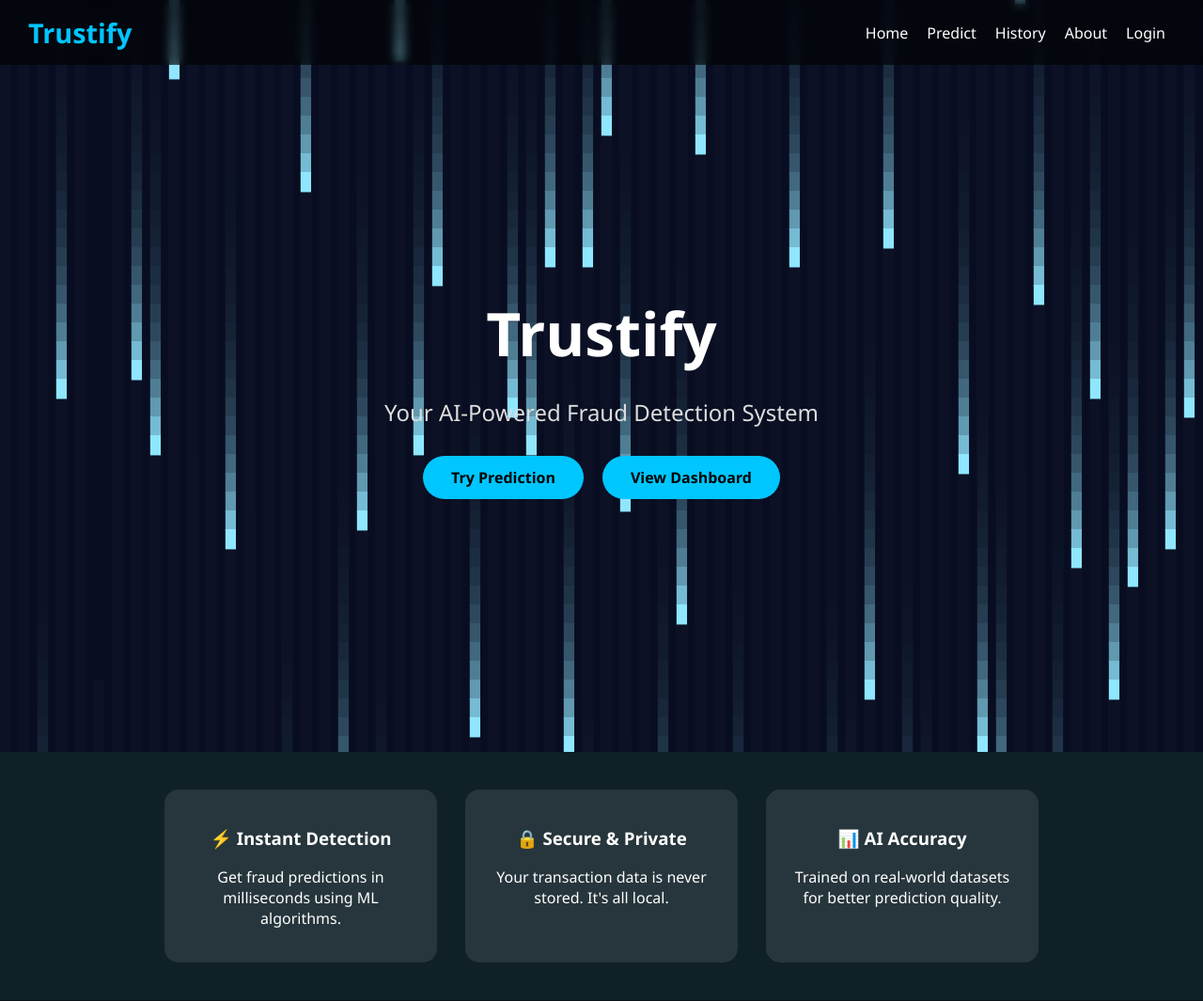
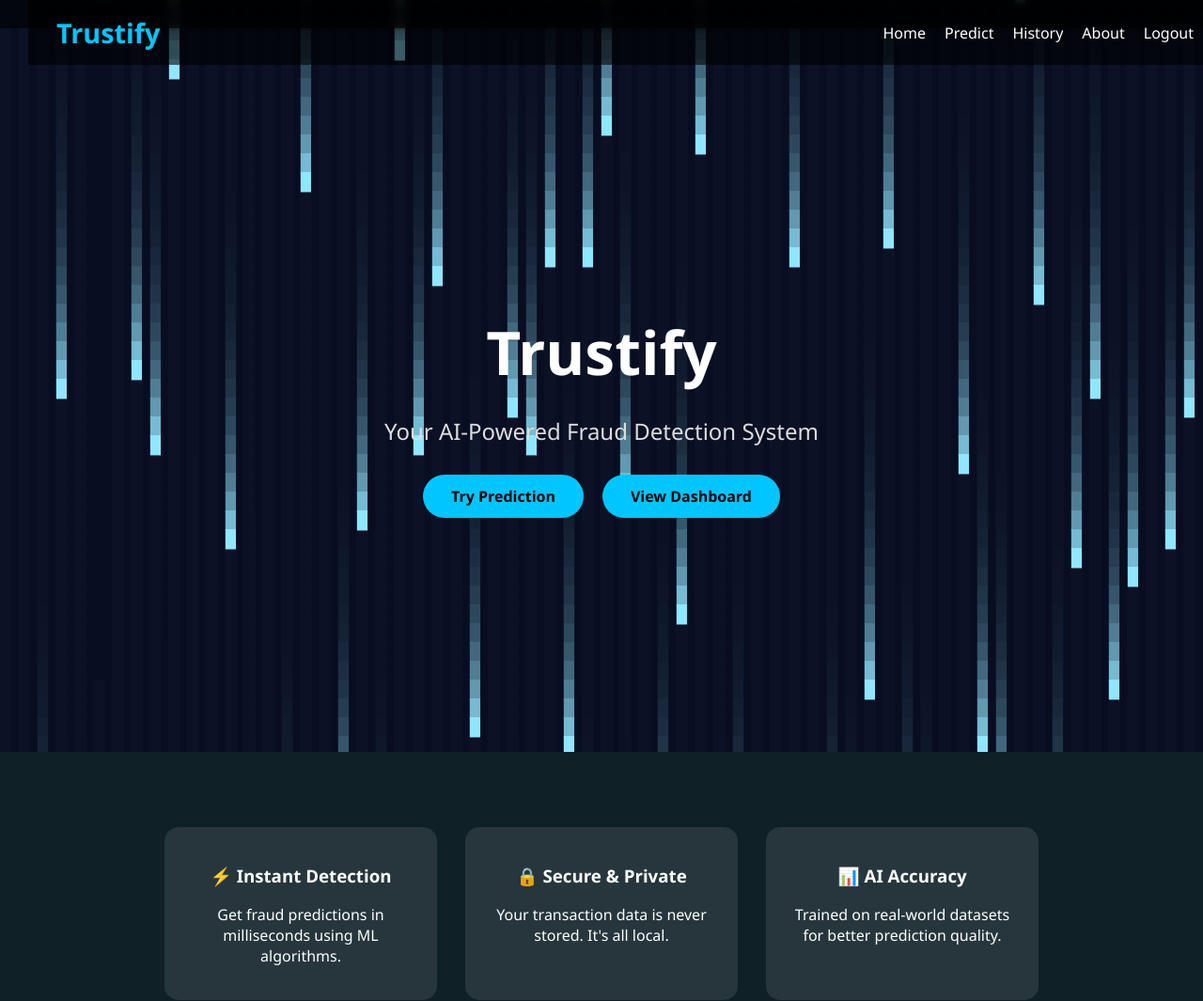
Before and after one commit to ayanshaikh29/trustify-Fraud-detection-system, a Flask app: page /home in a window 1280 px wide. Shown: the top 1065 px of the page at 94% size. Run offline with Flask 3, Linux system fonts and the light colour scheme; the visitor is signed in with stand-in values (Sample User, id 1); parts of the project's set-up code (start-up, migrations or seed data) failed here and were passed over.

Commit message:
Update home.html

```diff
--- a/templates/home.html
+++ b/templates/home.html
@@ -5,7 +5,7 @@
     <title>Trustify - Fraud Detection</title>
     <meta name="viewport" content="width=device-width, initial-scale=1.0">
 
-    <!-- 🔷 CSS for Animations and Canvas -->
+    <!-- 🔷 CSS -->
     <style>
         body {
             margin: 0;
@@ -38,6 +38,50 @@
             from { transform: translateY(30px); opacity: 0; }
             to { transform: translateY(0); opacity: 1; }
         }
+
+        /* Navbar */
+        .navbar {
+            background: rgba(0, 0, 0, 0.6);
+            padding: 15px 30px;
+            display: flex;
+            justify-content: space-between;
+            align-items: center;
+            position: fixed;
+            width: 100%;
+            top: 0;
+            z-index: 999;
+            backdrop-filter: blur(5px);
+            animation: slideDown 1s ease;
+            box-sizing: border-box;
+            flex-wrap: wrap;
+        }
+
+        .navbar h2 {
+            margin: 0;
+            font-size: 1.8rem;
+            color: #00c6ff;
+            flex: 1;
+        }
+
+        #nav-links {
+            display: flex;
+            flex-wrap: wrap;
+            gap: 20px;
+            margin-right: 10px;
+            justify-content: flex-end;
+            max-width: 100%;
+            overflow-x: auto;
+        }
+
+        #nav-links a {
+            color: white;
+            text-decoration: none;
+            font-weight: 500;
+        }
+
+        #nav-links a:hover {
+            color: #00c6ff;
+        }
     </style>
 </head>
 <body>
@@ -46,7 +90,9 @@
 <canvas id="matrixEffect"></canvas>
 
 <!-- 🔷 Header / Navbar -->
-<div style="
+<div class="navbar">
+
+    <div style="
     background: rgba(0, 0, 0, 0.6);
     padding: 15px 30px;
     display: flex;
@@ -72,13 +118,30 @@
         max-width: 100%;
         overflow-x: auto;
     ">
-        <a href="/" style="color: white; text-decoration: none; font-weight: 500;" onmouseover="this.style.color='#00c6ff'" onmouseout="this.style.color='white'">Home</a>
-        <a href="/predict" style="color: white; text-decoration: none; font-weight: 500;" onmouseover="this.style.color='#00c6ff'" onmouseout="this.style.color='white'">Predict</a>
-        <a href="/history" style="color: white; text-decoration: none; font-weight: 500;" onmouseover="this.style.color='#00c6ff'" onmouseout="this.style.color='white'">History</a>
-        <a href="/about" style="color: white; text-decoration: none; font-weight: 500;" onmouseover="this.style.color='#00c6ff'" onmouseout="this.style.color='white'">About</a>
-       <a href="/login" style="color: white; text-decoration: none; font-weight: 500;" onmouseover="this.style.color='#00c6ff'" onmouseout="this.style.color='white'">Login</a>
+        <a href="/" style="color: white; text-decoration: none; font-weight: 500;"
+           onmouseover="this.style.color='#00c6ff'" onmouseout="this.style.color='white'">Home</a>
+        <a href="/predict" style="color: white; text-decoration: none; font-weight: 500;"
+           onmouseover="this.style.color='#00c6ff'" onmouseout="this.style.color='white'">Predict</a>
+        <a href="/history" style="color: white; text-decoration: none; font-weight: 500;"
+           onmouseover="this.style.color='#00c6ff'" onmouseout="this.style.color='white'">History</a>
+        <a href="/about" style="color: white; text-decoration: none; font-weight: 500;"
+           onmouseover="this.style.color='#00c6ff'" onmouseout="this.style.color='white'">About</a>
+{% if session.get('username') %}
+    <a href="{{ url_for('logout') }}"
+       style="color: white; text-decoration: none; font-weight: 500;"
+       onmouseover="this.style.color='#00c6ff'"
+       onmouseout="this.style.color='white'">Logout</a>
+{% else %}
+    <a href="{{ url_for('login') }}"
+       style="color: white; text-decoration: none; font-weight: 500;"
+       onmouseover="this.style.color='#00c6ff'"
+       onmouseout="this.style.color='white'">Login</a>
+{% endif %}
+
 
     </div>
+</div>
+
 </div>
 
 <!-- 🔷 Hero Section -->
@@ -89,25 +152,13 @@
     align-items: center;
     text-align: center;
     padding: 20px;
-    box-sizing: border-box;
     background: transparent;
 ">
-
     <div style="animation: fadeIn 1.5s ease-in-out;">
-        <h1 style="
-            font-size: 4rem;
-            margin-bottom: 10px;
-            animation: slideDown 1.2s ease;
-        ">
+        <h1 style="font-size: 4rem; margin-bottom: 10px; animation: slideDown 1.2s ease;">
             Trustify
         </h1>
-
-        <p style="
-            font-size: 1.5rem;
-            margin-bottom: 30px;
-            color: #ddd;
-            animation: slideUp 1.2s ease;
-        ">
+        <p style="font-size: 1.5rem; margin-bottom: 30px; color: #ddd; animation: slideUp 1.2s ease;">
             Your AI-Powered Fraud Detection System
         </p>
 
@@ -173,7 +224,36 @@
   © 2025 Trustify | Developed by Team Trustify
 </div>
 
-<!-- 🔷 Matrix Animation Script --><script>
+<!-- 🔷 Login/Logout Toggle Script -->
+<script>
+    // Simulated login status - replace with backend check
+    let isLoggedIn = false; // Change to true to test
+
+    const loginBtn = document.getElementById('login-btn');
+    const logoutBtn = document.getElementById('logout-btn');
+
+    function updateAuthUI() {
+        if (isLoggedIn) {
+            loginBtn.style.display = 'none';
+            logoutBtn.style.display = 'inline-block';
+        } else {
+            loginBtn.style.display = 'inline-block';
+            logoutBtn.style.display = 'none';
+        }
+    }
+
+    updateAuthUI();
+
+    logoutBtn.addEventListener('click', function(e) {
+        e.preventDefault();
+        alert('Logging out...');
+        isLoggedIn = false;
+        updateAuthUI();
+    });
+</script>
+
+<!-- 🔷 Matrix Animation Script -->
+<script>
     const canvas = document.getElementById('matrixEffect');
     const ctx = canvas.getContext('2d');
 
@@ -190,7 +270,7 @@
     const matrix = Array.from({ length: cols }, () => Math.floor(Math.random() * rows));
 
     let lastUpdate = 0;
-    const speed = 25; // 👈 Increase this value (ms) to slow down animation more
+    const speed = 25;
 
     function draw(timestamp) {
         if (timestamp - lastUpdate < speed) {
@@ -223,6 +303,5 @@
     requestAnimationFrame(draw);
 </script>
 
-
 </body>
 </html>
```
